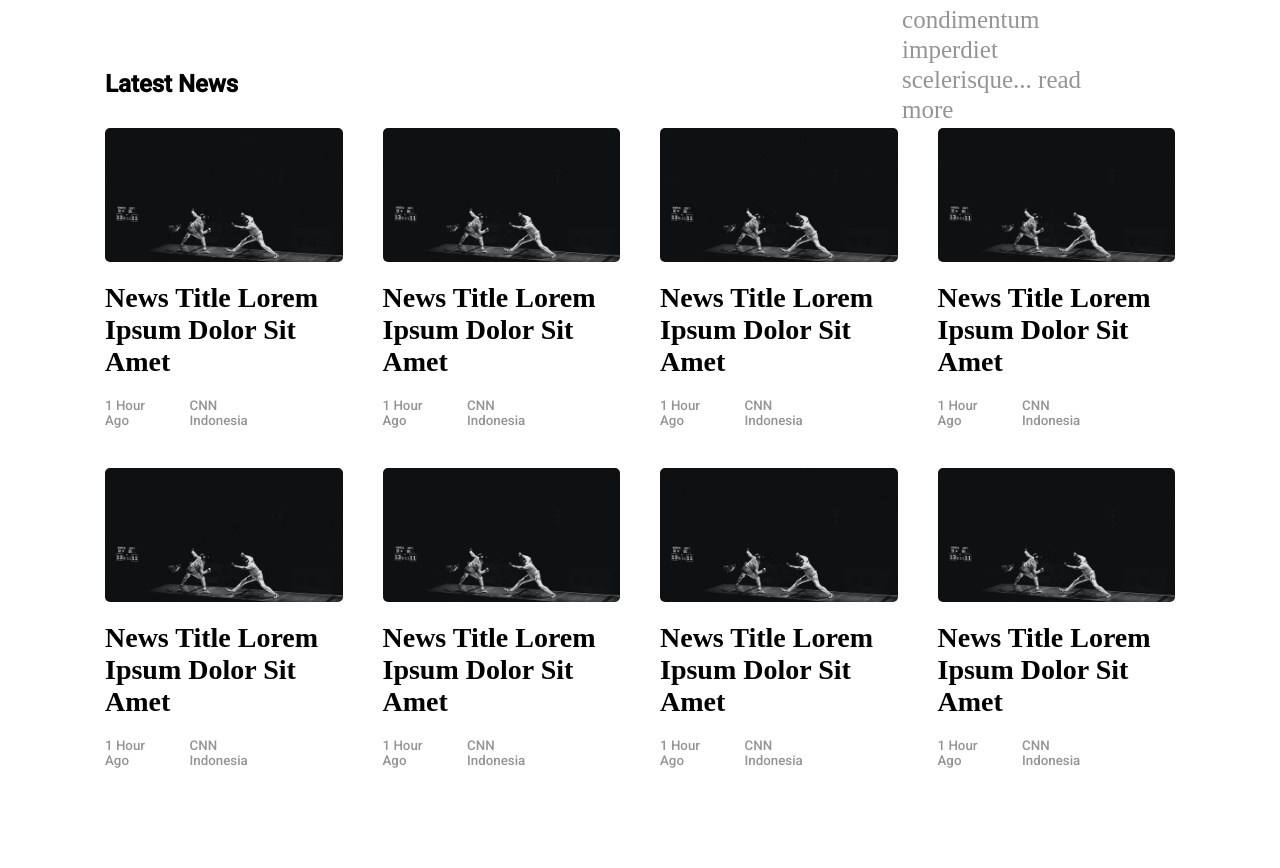
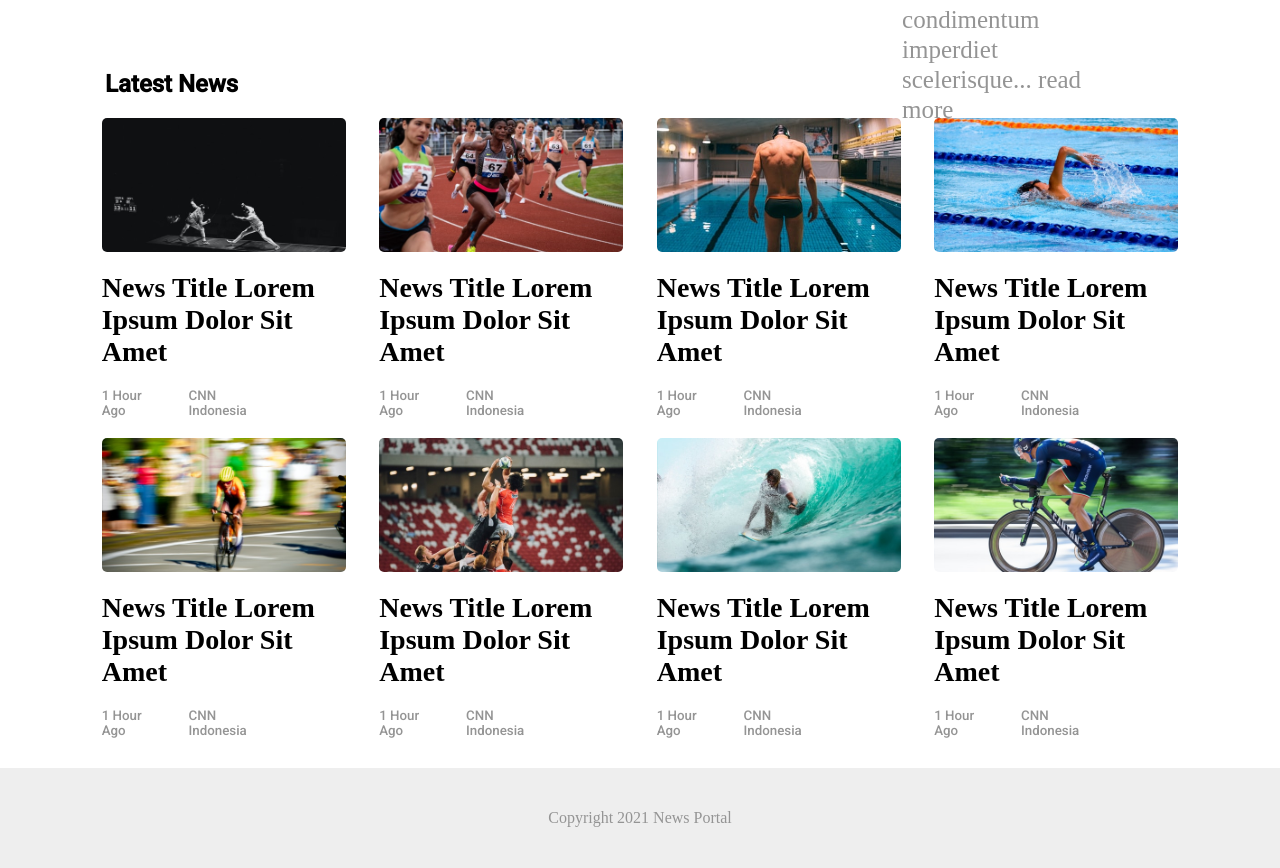
Before and after one commit to DanielOmehe/News-Portal-Template, a plain HTML site: page index.html in a window 1280 px wide. Shown: the part 600-1468 px from the top of the page. Before the commit the page ends 1408 px from the top, so only its background shows below. Drawn offline with Linux system fonts and the light colour scheme.

Commit message:
Had to fix a few things

```diff
--- a/index.html
+++ b/index.html
@@ -44,9 +44,19 @@
                <div class="news-heading">
                     <h1 class="latest-news">Latest News</h1>
                </div>
-               <div class="news-card-box">
+               <div class="news-card-group">
                     <div class="news-card">
                          <div class="news-image"></div>
+                         <div class="news-card-title">
+                              <h2 class="title-text">News Title Lorem Ipsum Dolor Sit Amet</h2>
+                         </div>
+                         <div class="news-card-timeline">
+                              <small class="card-text">1 Hour Ago</small>
+                              <small class="card-text">CNN Indonesia</small>
+                         </div>
+                    </div>
+                    <div class="news-card">
+                         <div class="news-image"> </div>
                          <div class="news-card-title">
                               <h2 class="title-text">News Title Lorem Ipsum Dolor Sit Amet</h2>
                          </div>
@@ -75,18 +85,6 @@
                               <small class="card-text">CNN Indonesia</small>
                          </div>
                     </div>
-                    <div class="news-card">
-                         <div class="news-image"></div>
-                         <div class="news-card-title">
-                              <h2 class="title-text">News Title Lorem Ipsum Dolor Sit Amet</h2>
-                         </div>
-                         <div class="news-card-timeline">
-                              <small class="card-text">1 Hour Ago</small>
-                              <small class="card-text">CNN Indonesia</small>
-                         </div>
-                    </div>
-               </div>
-               <div class="news-card-box">
                     <div class="news-card">
                          <div class="news-image"></div>
                          <div class="news-card-title">
@@ -130,6 +128,9 @@
                </div>
           </section>
      </main>
+     <footer id="footer">
+          <p>Copyright 2021 News Portal</p>
+     </footer>
      <script src="index.js"></script>
 </body>
 </html>
--- a/styles.css
+++ b/styles.css
@@ -155,17 +155,18 @@ span{
      font-family: 'Roboto';
 }
 
-.news-card-box{
+.news-card-group{
      padding: 0 5px;
      display: flex;
-     flex-wrap: nowrap;
+     flex-wrap: wrap;
      align-items: center;
-     align-items: center;
+     justify-content: space-around;
 }
 
+
 .news-card{
-     margin: 20px;
-     width: 30%;
+     margin: 10px;
+     width: 22%;
      height: 300px;
      display: flex;
      flex-direction: column;
@@ -174,11 +175,49 @@ span{
 .news-image{
      width: 100%;
      height: 250px;
-     background: url('images/fencing.jpg');
-     background-size: cover;
-     background-position: center;
      border-radius: 5px;
      margin-bottom: 20px;
+}
+
+.news-card:nth-child(1) .news-image{
+     background: url('images/fencing.jpg');
+     background-position: center;
+     background-size: cover;
+}
+.news-card:nth-child(2) .news-image{
+     background: url('images/race.jpg');
+     background-position: center;
+     background-size: cover;
+}
+.news-card:nth-child(3) .news-image{
+     background: url('images/swimmer.jpg');
+     background-position: center;
+     background-size: cover;
+}
+.news-card:nth-child(4) .news-image{
+     background: url('images/swims.jpg');
+     background-position: center;
+     background-size: cover;
+}
+.news-card:nth-child(5) .news-image{
+     background: url('images/bike-blur.jpg');
+     background-position: center;
+     background-size: cover;
+}
+.news-card:nth-child(6) .news-image{
+     background: url('images/ball.jpg');
+     background-position: center;
+     background-size: cover;
+}
+.news-card:nth-child(7) .news-image{
+     background: url('images/surf.jpg');
+     background-position: center;
+     background-size: cover;
+}
+.news-card:nth-child(8) .news-image{
+     background: url('images/biker.jpg');
+     background-position: center;
+     background-size: cover;
 }
 
 .news-card-title{
@@ -202,3 +241,17 @@ span{
      font-weight: 500;
      font-family: 'Roboto';
 }
+
+#footer{
+     width: 100%;
+     height: 100px;
+     background: #eee;
+     display: flex;
+     align-items: center;
+     justify-content: center;
+}
+
+#footer p{
+     font-family: serif;
+     color: #949494;
+}
```
Also changed, not shown: images/ball.jpg (added), images/bike-blur.jpg (added), images/biker.jpg (added), images/race.jpg (added), images/surf.jpg (added), images/swimmer.jpg (added), images/swims.jpg (added).
